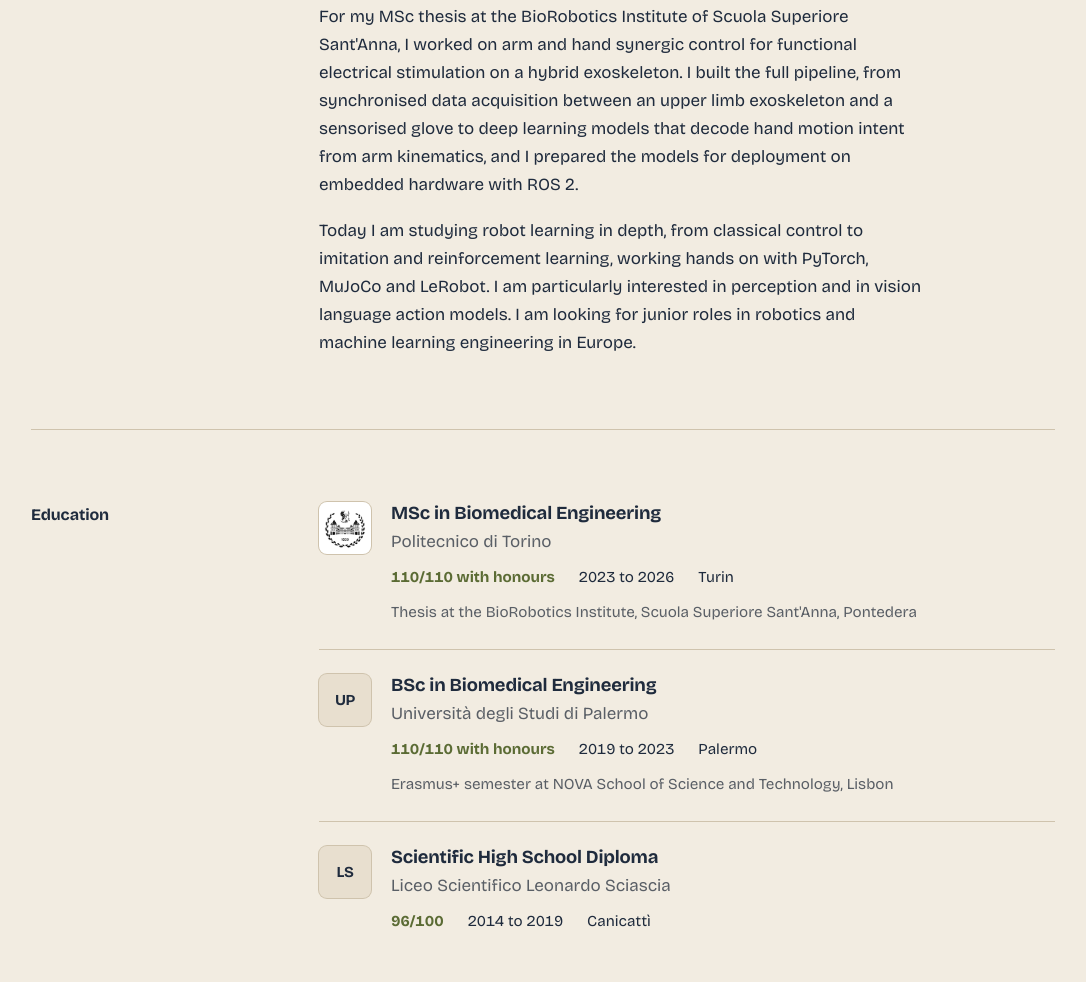
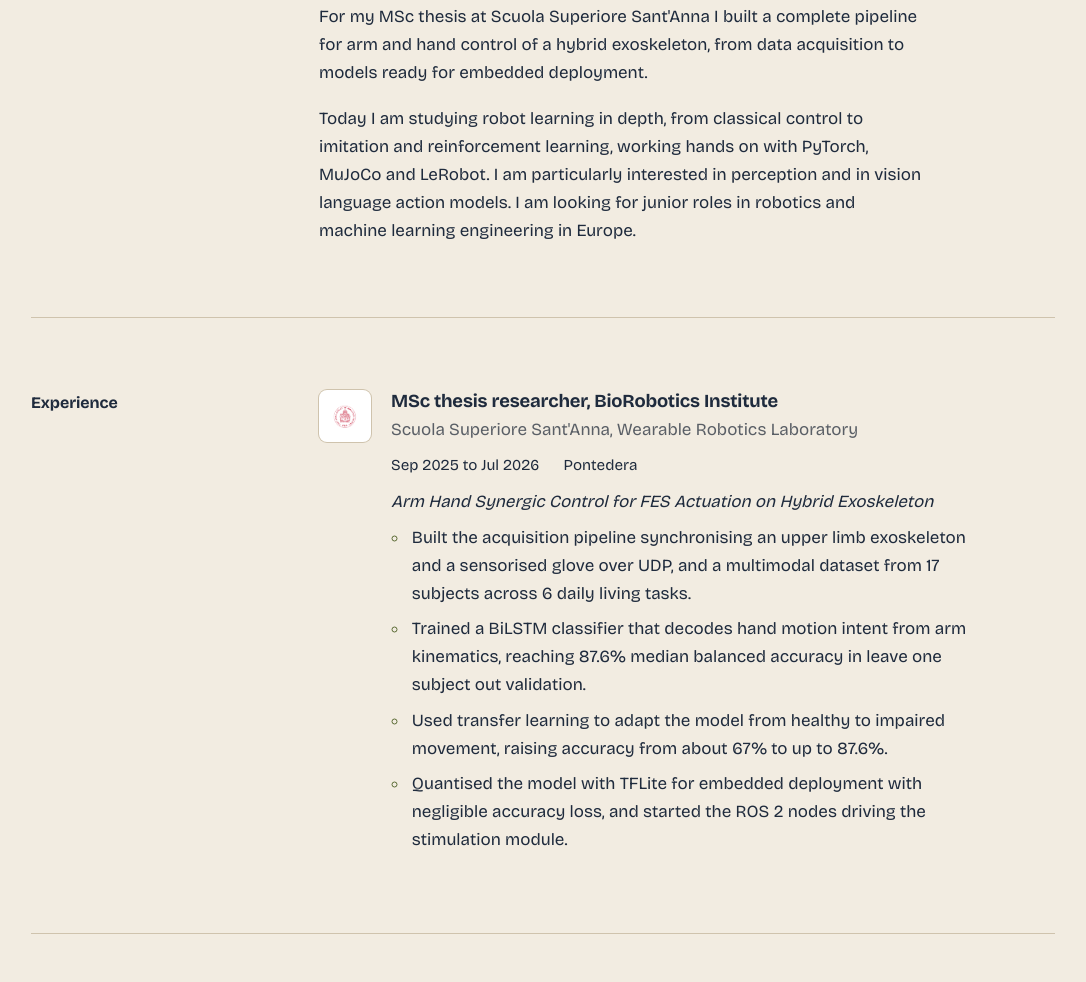
Before and after one commit to lucagianforcaro/lucagianforcaro.github.io, a plain HTML site: page index.html in a window 1280 px wide. Shown: the part 798-1780 px from the top of the page, without its empty margins (97-1183 px from the left). Drawn offline with nearby package versions, Linux system fonts and the light colour scheme.

Commit message:
Aggiunta sezione Experience

```diff
--- a/index.html
+++ b/index.html
@@ -100,6 +100,11 @@
   .grade { font-weight: 700; color: var(--olive); }
   .school .note { font-size: 0.95rem; color: var(--soft); margin: 0.6rem 0 0; }
 
+  .school .thesis { font-style: italic; margin: 0.6rem 0 0.4rem; max-width: 38rem; }
+  .points { margin: 0.5rem 0 0; padding-left: 1.1rem; max-width: 38rem; }
+  .points li { margin: 0 0 0.45rem; padding-left: 0.2rem; }
+  .points li::marker { color: var(--olive); }
+
   /* Project */
   .project h3 { font-size: 1.5rem; font-weight: 500; letter-spacing: -0.02em; line-height: 1.2; margin: 0 0 0.5rem; }
   .project .state { display: inline-block; font-size: 0.85rem; color: var(--olive); font-weight: 700; margin-bottom: 1rem; }
@@ -130,6 +135,7 @@
   <a class="mark" href="#top">Luca Gianforcaro</a>
   <nav aria-label="Main">
     <a href="#about">About</a>
+    <a href="#experience">Experience</a>
     <a href="#education">Education</a>
     <a href="#projects">Projects</a>
     <a class="keep" href="cv.pdf">CV</a>
@@ -151,9 +157,30 @@
       <h2>About</h2>
       <div class="body">
         <p class="big">I am a biomedical engineer with a background in biomechanics and wearable robotics, now focusing on robots that learn their behaviour from data.</p>
-        <p>For my MSc thesis at the BioRobotics Institute of Scuola Superiore Sant'Anna, I worked on arm and hand synergic control for functional electrical stimulation on a hybrid exoskeleton. I built the full pipeline, from synchronised data acquisition between an upper limb exoskeleton and a sensorised glove to deep learning models that decode hand motion intent from arm kinematics, and I prepared the models for deployment on embedded hardware with ROS 2.</p>
+        <p>For my MSc thesis at Scuola Superiore Sant'Anna I built a complete pipeline for arm and hand control of a hybrid exoskeleton, from data acquisition to models ready for embedded deployment.</p>
         <p>Today I am studying robot learning in depth, from classical control to imitation and reinforcement learning, working hands on with PyTorch, MuJoCo and LeRobot. I am particularly interested in perception and in vision language action models. I am looking for junior roles in robotics and machine learning engineering in Europe.</p>
       </div>
+    </section>
+
+    <section id="experience">
+      <h2>Experience</h2>
+      <ol class="schools">
+        <li class="school">
+          <div class="logo"><img src="logos/santanna.png" alt="" onerror="this.parentNode.classList.add('missing')"><span class="mono">SA</span></div>
+          <div>
+            <h3>MSc thesis researcher, BioRobotics Institute</h3>
+            <p class="inst">Scuola Superiore Sant'Anna, Wearable Robotics Laboratory</p>
+            <p class="meta"><span>Sep 2025 to Jul 2026</span><span>Pontedera</span></p>
+            <p class="thesis">Arm Hand Synergic Control for FES Actuation on Hybrid Exoskeleton</p>
+            <ul class="points">
+              <li>Built the acquisition pipeline synchronising an upper limb exoskeleton and a sensorised glove over UDP, and a multimodal dataset from 17 subjects across 6 daily living tasks.</li>
+              <li>Trained a BiLSTM classifier that decodes hand motion intent from arm kinematics, reaching 87.6% median balanced accuracy in leave one subject out validation.</li>
+              <li>Used transfer learning to adapt the model from healthy to impaired movement, raising accuracy from about 67% to up to 87.6%.</li>
+              <li>Quantised the model with TFLite for embedded deployment with negligible accuracy loss, and started the ROS 2 nodes driving the stimulation module.</li>
+            </ul>
+          </div>
+        </li>
+      </ol>
     </section>
 
     <section id="education">
@@ -165,7 +192,6 @@
             <h3>MSc in Biomedical Engineering</h3>
             <p class="inst">Politecnico di Torino</p>
             <p class="meta"><span class="grade">110/110 with honours</span><span>2023 to 2026</span><span>Turin</span></p>
-            <p class="note">Thesis at the BioRobotics Institute, Scuola Superiore Sant'Anna, Pontedera</p>
           </div>
         </li>
         <li class="school">
@@ -175,14 +201,6 @@
             <p class="inst">Università degli Studi di Palermo</p>
             <p class="meta"><span class="grade">110/110 with honours</span><span>2019 to 2023</span><span>Palermo</span></p>
             <p class="note">Erasmus+ semester at NOVA School of Science and Technology, Lisbon</p>
-          </div>
-        </li>
-        <li class="school">
-          <div class="logo"><img src="logos/sciascia.png" alt="" onerror="this.parentNode.classList.add('missing')"><span class="mono">LS</span></div>
-          <div>
-            <h3>Scientific High School Diploma</h3>
-            <p class="inst">Liceo Scientifico Leonardo Sciascia</p>
-            <p class="meta"><span class="grade">96/100</span><span>2014 to 2019</span><span>Canicattì</span></p>
           </div>
         </li>
       </ol>
```
Also changed, not shown: logos/unipa.png (added).
